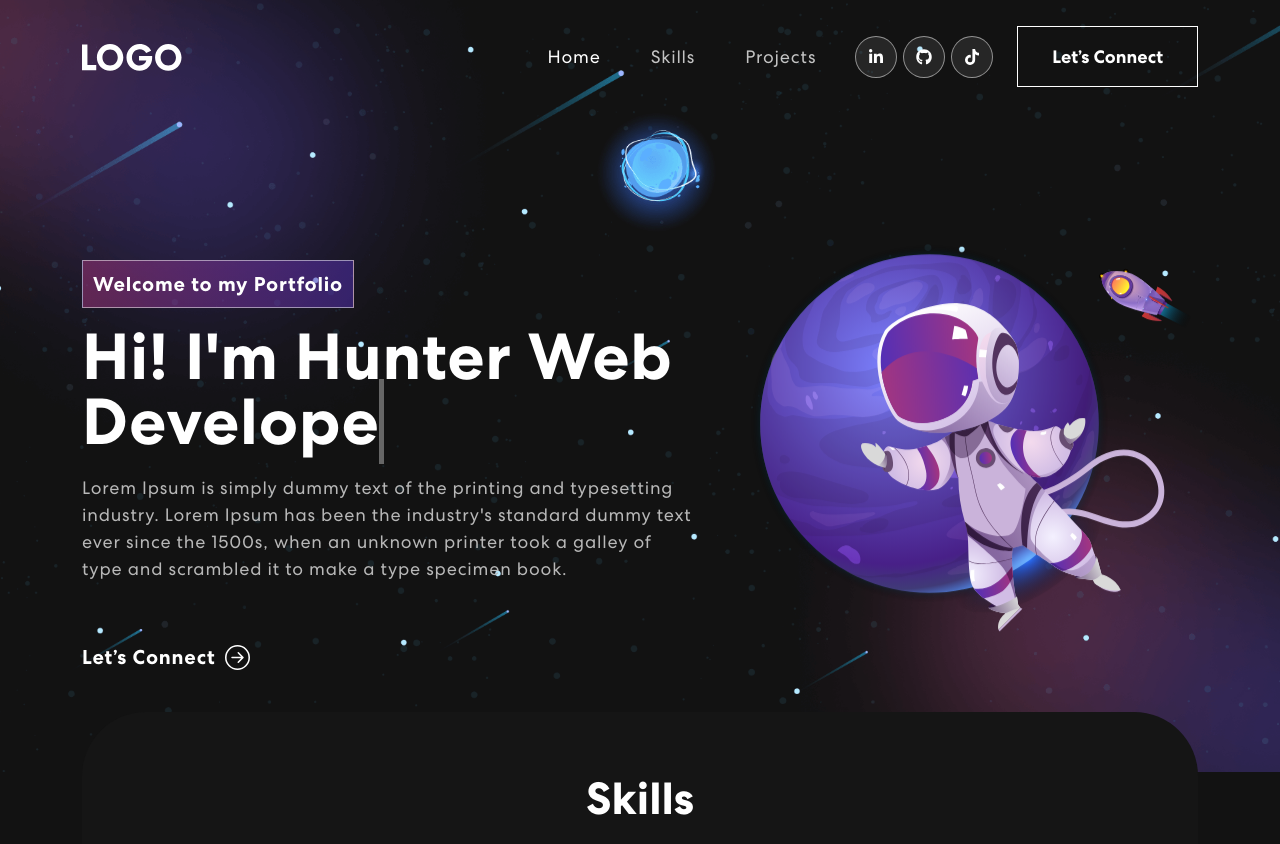
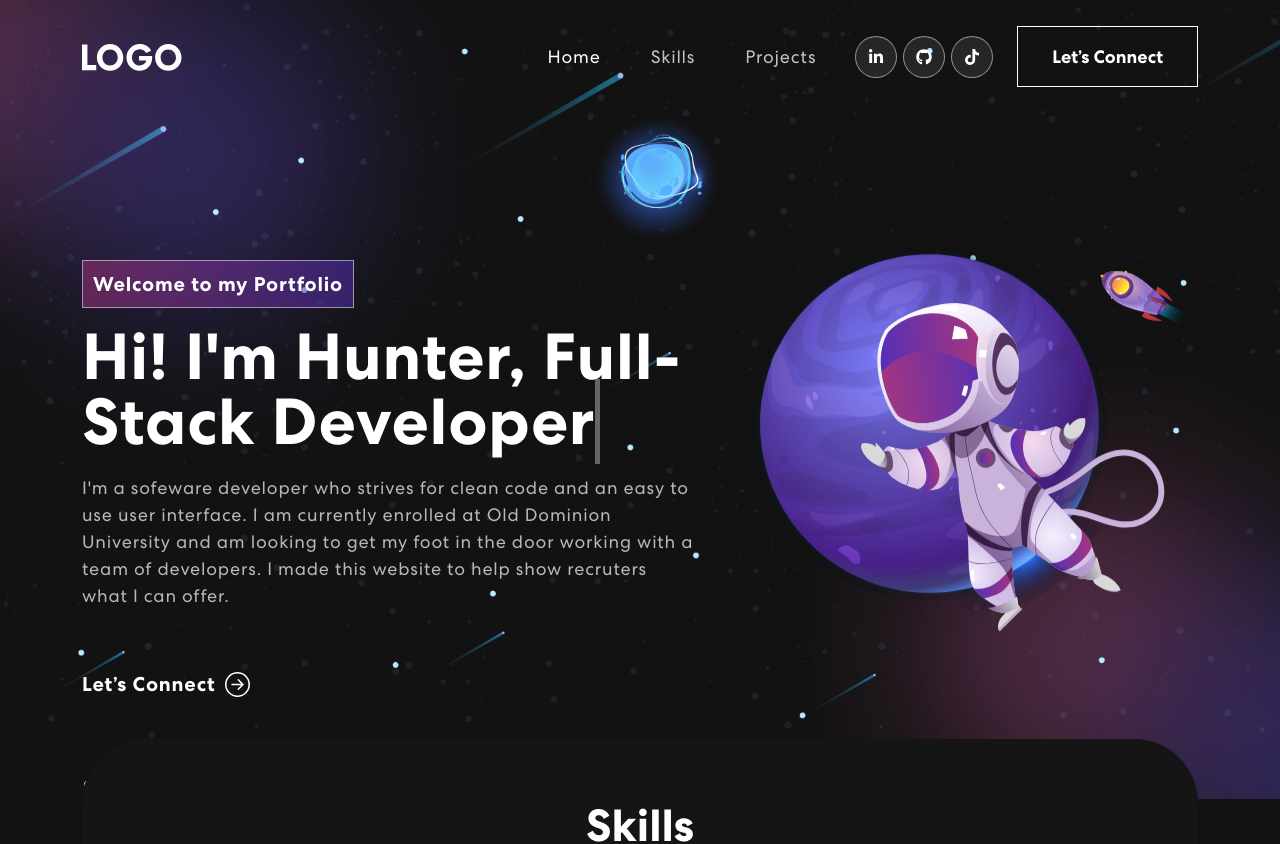
Before and after one commit to amgosek/portfolio, a React (Create React App) app: page / in a window 1280 px wide. Shown: the top 844 px of the page. Built offline with nearby package versions, Linux system fonts and the light colour scheme.

Commit message:
Update Banner.js

```diff
--- a/src/components/Banner.js
+++ b/src/components/Banner.js
@@ -11,7 +11,7 @@ export const Banner = () => {
   const [text, setText] = useState('');
   const [delta, setDelta] = useState(300 - Math.random() * 100);
   const [index, setIndex] = useState(1);
-  const toRotate = [ "Web Developer", "Web Designer", "UI/UX Designer" ];
+  const toRotate = [ "Full-Stack Developer", "Web Developer", "Coder" ];
   const period = 2000;
 
   useEffect(() => {
@@ -56,8 +56,8 @@ export const Banner = () => {
               {({ isVisible }) =>
               <div className={isVisible ? "animate__animated animate__fadeIn" : ""}>
                 <span className="tagline">Welcome to my Portfolio</span>
-                <h1>{`Hi! I'm Hunter`} <span className="txt-rotate" dataPeriod="1000" data-rotate='[ "Web Developer", "Web Designer", "UI/UX Designer" ]'><span className="wrap">{text}</span></span></h1>
-                  <p>Lorem Ipsum is simply dummy text of the printing and typesetting industry. Lorem Ipsum has been the industry's standard dummy text ever since the 1500s, when an unknown printer took a galley of type and scrambled it to make a type specimen book.</p>
+                <h1>{`Hi! I'm Hunter,`} <span className="txt-rotate" dataPeriod="1000" data-rotate='[ "Full-Stack Developer", "Web Developer", "Coder" ]'><span className="wrap">{text}</span></span></h1>
+                  <p>I'm a sofeware developer who strives for clean code and an easy to use user interface. I am currently enrolled at Old Dominion University and am looking to get my foot in the door working with a team of developers. I made this website to help show recruters what I can offer.</p>
                   <button onClick={() => console.log('connect')}>Let’s Connect <ArrowRightCircle size={25} /></button>
               </div>}
             </TrackVisibility>
```
